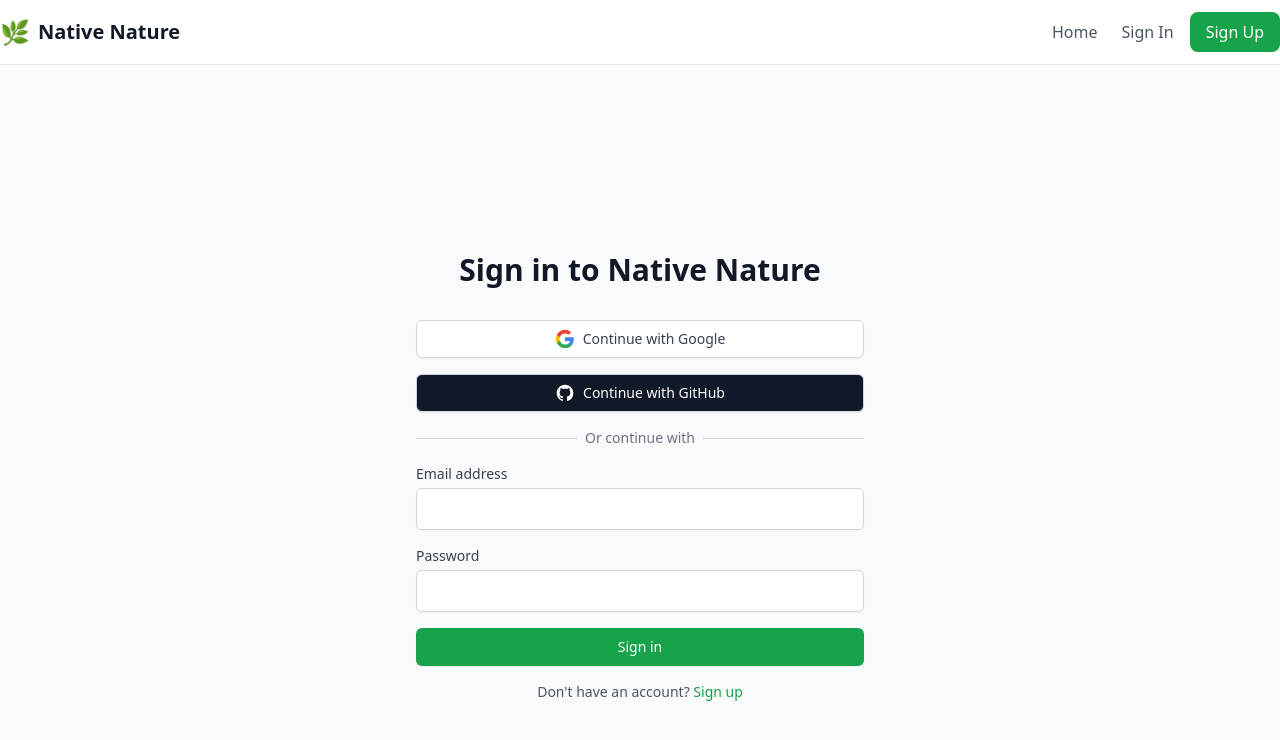
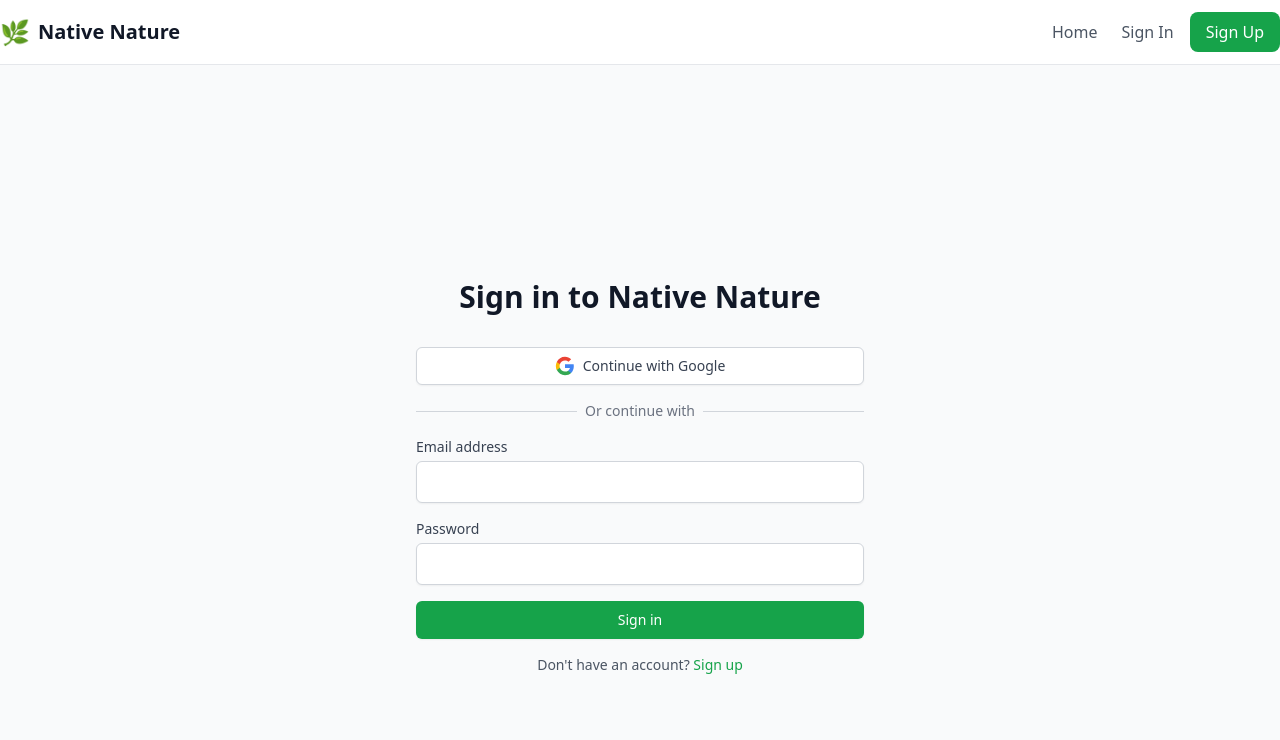
Before and after one commit to ryanwhetstone/native-nature, a Next.js app: page /auth/signin in a window 1280 px wide. Shown: the top 740 px of the page. Built offline with nearby package versions, Linux system fonts and the light colour scheme; no server answers.

Commit message:
Remove GitHub sign-in option from sign-in page

```diff
--- a/app/auth/signin/page.tsx
+++ b/app/auth/signin/page.tsx
@@ -70,20 +70,6 @@
             Continue with Google
           </button>
 
-          <button
-            onClick={() => signIn("github", { callbackUrl: "/" })}
-            className="w-full flex items-center justify-center px-4 py-2 border border-gray-300 rounded-md shadow-sm bg-gray-900 text-sm font-medium text-white hover:bg-gray-800"
-          >
-            <svg className="w-5 h-5 mr-2" fill="currentColor" viewBox="0 0 24 24">
-              <path
-                fillRule="evenodd"
-                d="M12 2C6.477 2 2 6.484 2 12.017c0 4.425 2.865 8.18 6.839 9.504.5.092.682-.217.682-.483 0-.237-.008-.868-.013-1.703-2.782.605-3.369-1.343-3.369-1.343-.454-1.158-1.11-1.466-1.11-1.466-.908-.62.069-.608.069-.608 1.003.07 1.531 1.032 1.531 1.032.892 1.53 2.341 1.088 2.91.832.092-.647.35-1.088.636-1.338-2.22-.253-4.555-1.113-4.555-4.951 0-1.093.39-1.988 1.029-2.688-.103-.253-.446-1.272.098-2.65 0 0 .84-.27 2.75 1.026A9.564 9.564 0 0112 6.844c.85.004 1.705.115 2.504.337 1.909-1.296 2.747-1.027 2.747-1.027.546 1.379.202 2.398.1 2.651.64.7 1.028 1.595 1.028 2.688 0 3.848-2.339 4.695-4.566 4.943.359.309.678.92.678 1.855 0 1.338-.012 2.419-.012 2.747 0 .268.18.58.688.482A10.019 10.019 0 0022 12.017C22 6.484 17.522 2 12 2z"
-                clipRule="evenodd"
-              />
-            </svg>
-            Continue with GitHub
-          </button>
-
           <div className="relative">
             <div className="absolute inset-0 flex items-center">
               <div className="w-full border-t border-gray-300" />
```
